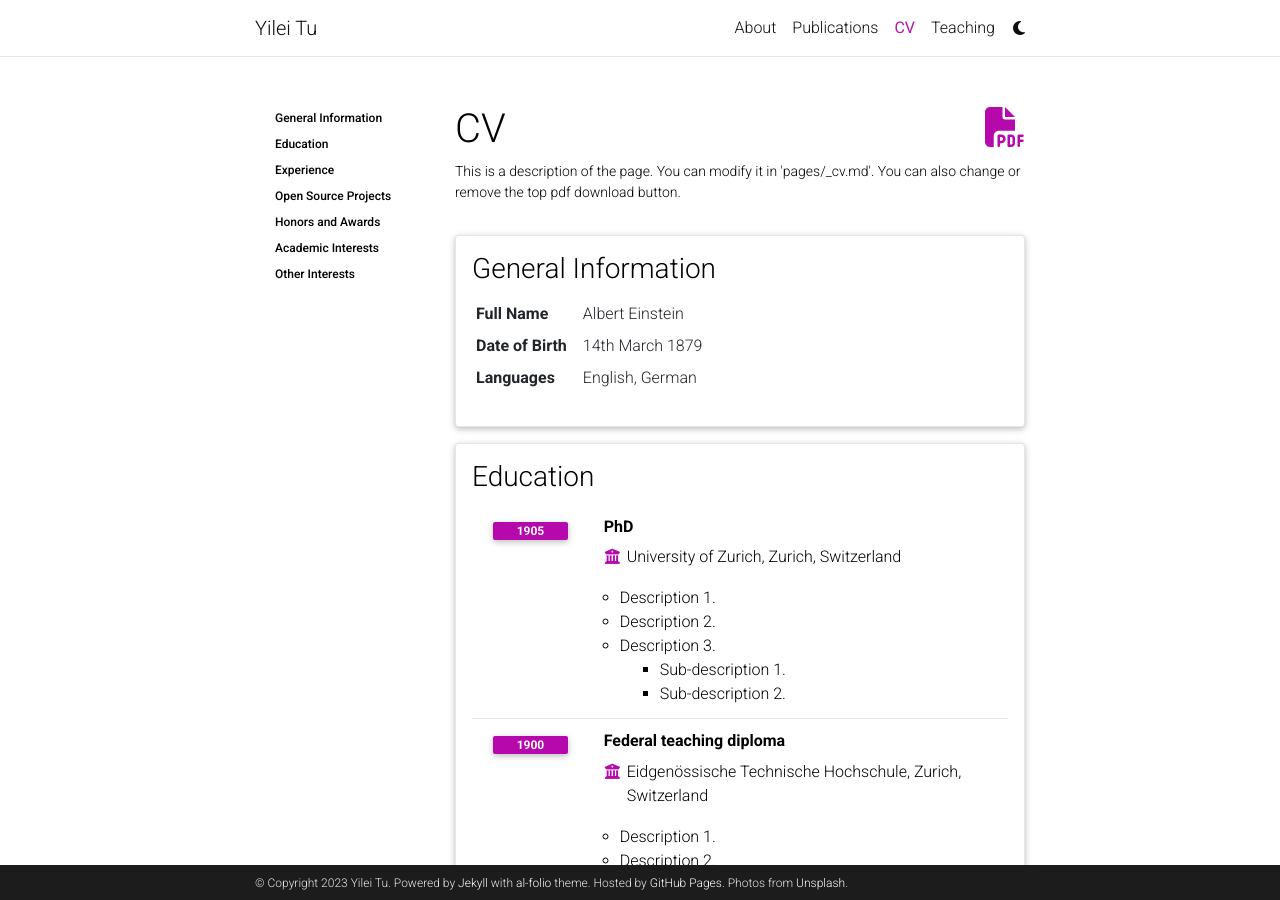
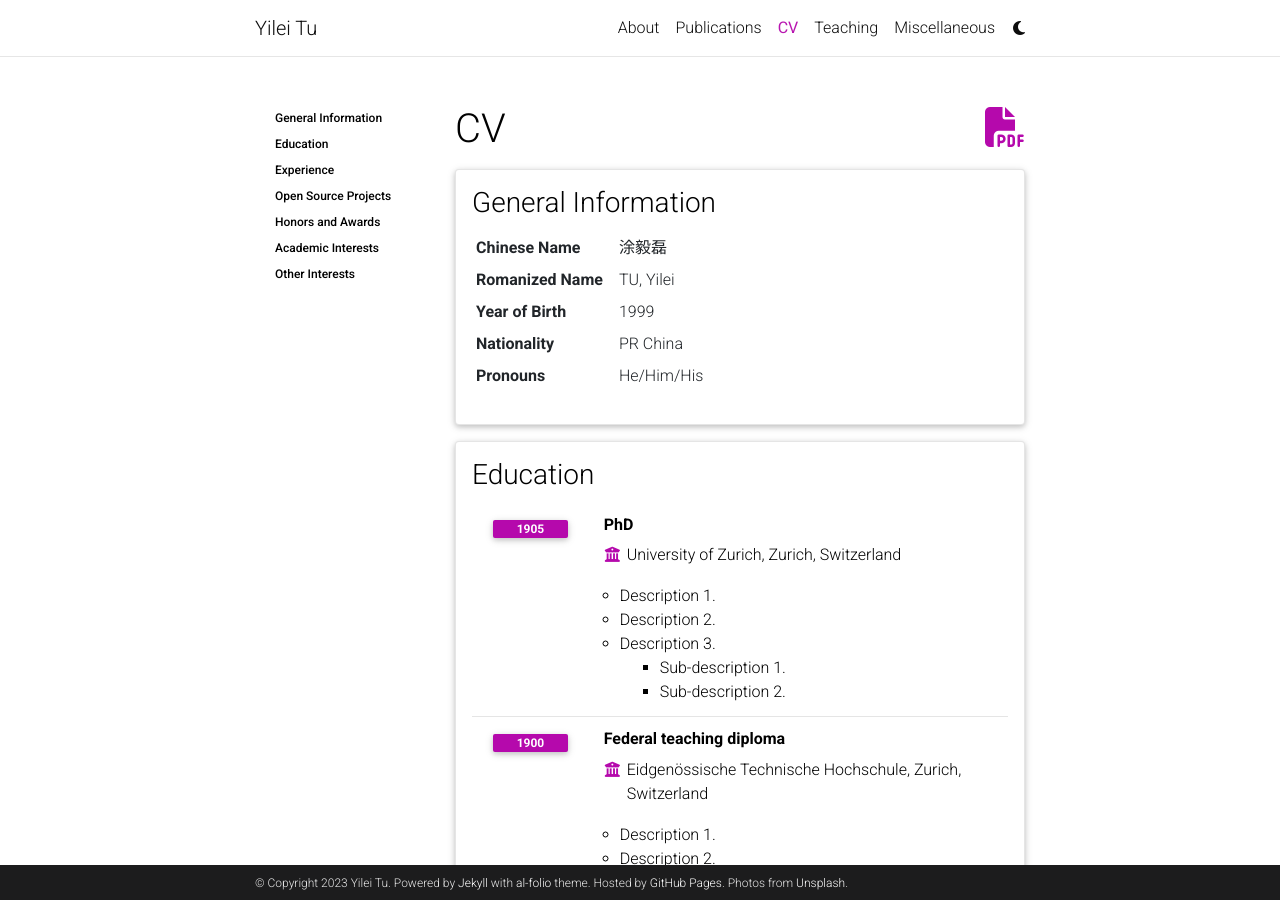
Before and after one commit to yileitu/yileitu.github.io, a Jekyll site: the page built from _pages/cv.md, in a window 1280 px wide and 900 px high. Built offline with Jekyll 4.4.1, drawn with Linux system fonts in a browser that asks for light colours; comment, search, counter and statistics services are not loaded; a style sheet for code colours, icons or effects is not loaded.

```diff
--- a/_data/cv.yml
+++ b/_data/cv.yml
@@ -1,12 +1,16 @@
 - title: General Information
   type: map
   contents:
-    - name: Full Name
-      value: Albert Einstein
-    - name: Date of Birth
-      value: 14th March 1879
-    - name: Languages
-      value: English, German
+    - name: Chinese Name
+      value: 涂毅磊
+    - name: Romanized Name
+      value: TU, Yilei
+    - name: Year of Birth
+      value: 1999
+    - name: Nationality
+      value: PR China
+    - name: Pronouns
+      value: He/Him/His
 
 - title: Education
   type: time_table
--- a/_pages/cv.md
+++ b/_pages/cv.md
@@ -5,7 +5,7 @@ title: CV
 nav: true
 nav_order: 4
 cv_pdf: example_pdf.pdf
-description: This is a description of the page. You can modify it in 'pages/_cv.md'. You can also change or remove the top pdf download button.
+description:
 toc:
   sidebar: left
 ---
```
Also changed, not shown: _pages/profiles.md (+4 -4 lines).
